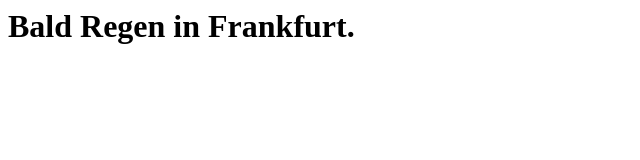
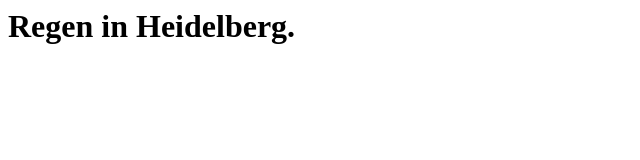
Before and after one commit to www42/hamburg, a plain HTML site: page index.html in a window 1280 px wide. Shown: the whole page, without its empty margins (0-640 px from the left). Drawn offline with Linux system fonts and the light colour scheme.

Commit message:
update index.html

```diff
--- a/index.html
+++ b/index.html
@@ -4,6 +4,6 @@
     </head>
 
     <body>
-        <h1>Bald Regen in  Frankfurt.</h1>
+        <h1>Regen in Heidelberg.</h1>
     </body>
 </html>
```
